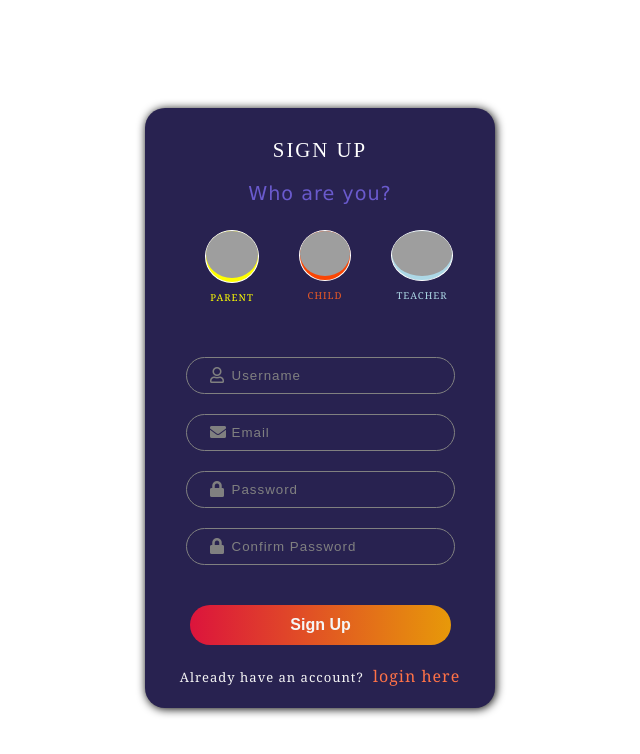
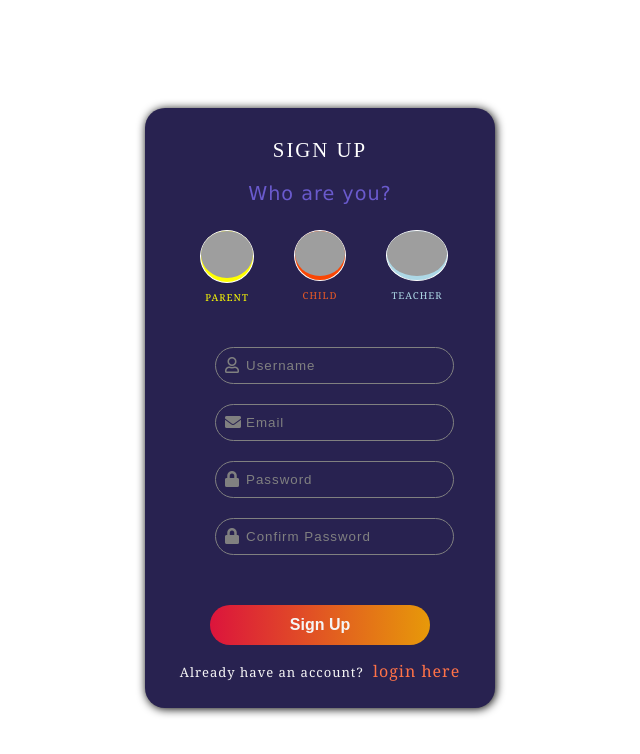
Before and after one commit to Athumanahmed/challenge2, a plain HTML site: page index.html in a window 1280 px wide. Shown: the whole page, without its empty margins (320-960 px from the left). Drawn offline with Linux system fonts and the light colour scheme; grey boxes are pictures that could not be loaded.

Commit message:
fourth commit

```diff
--- a/CSS/style.css
+++ b/CSS/style.css
@@ -41,8 +41,8 @@ img{
     border-radius: 50%;
 }
 .images{
-    margin: 0px 30px 10px 30px;
-    padding: 5px 10px;
+    margin:0;
+    padding: 5px 35px;
     display: flex;
     flex-direction: row;
 }
@@ -59,7 +59,7 @@ img{
 }
 
 .form-inputs{
-    margin:0px 10px;
+    margin:0px 40px;
     padding: 20px;
 }
 
@@ -82,7 +82,7 @@ img{
 input{
 outline: none;
 margin: 10px;
-padding: 10px 45px;
+padding: 10px 30px;
 background: transparent;
 border: 1.4px solid gray;
 border-radius: 30px;
@@ -95,7 +95,7 @@ color:whitesmoke;
 
 .username i{
     top: 20px;
-    left: 35px;
+    left: 20px;
     position:absolute;
     color: gray;
 }
@@ -106,7 +106,7 @@ color:whitesmoke;
 
 .email i{
     top: 20px;
-    left: 35px;
+    left: 20px;
     position:absolute;
     color:gray;
 
@@ -118,7 +118,7 @@ color:whitesmoke;
 
 .password i{
     top: 20px;
-    left: 35px;
+    left: 20px;
     position:absolute;
     color: grey;
 }
@@ -134,9 +134,9 @@ color:whitesmoke;
 }
 
 button{
-    padding: 11px 100px ;
+    padding: 11px 80px ;
     border: none;
-    margin-left: 1px;
+    margin:10px 0 0 0 ;
     border-radius: 30px;
     color: whitesmoke;
     font-size: 1rem;
@@ -151,7 +151,7 @@ button:hover{
     transition: 0.6s ease;
 }
 .text{
-    margin: 20px;
+    margin: 15px;
     color: whitesmoke;
     letter-spacing: 1px;
     font-size: small;
```
